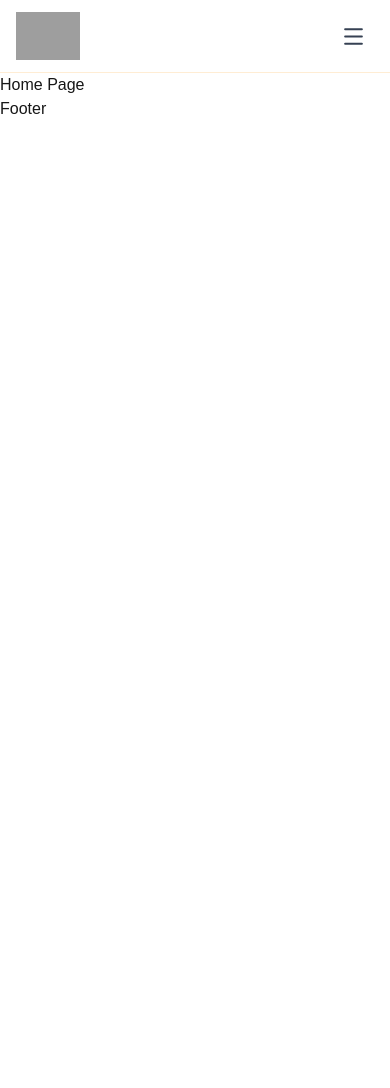
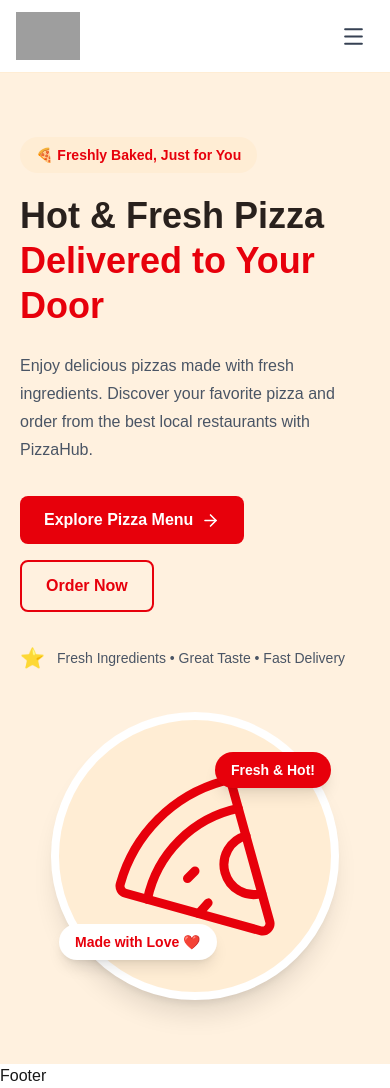
Before and after one commit to Minhazul-Abedin17/pizzahub-client, a Next.js app: page / in a window 390 px wide. Before the commit the page ends 844 px from the top, so only its background shows below. Built offline with nearby package versions, Linux system fonts and the light colour scheme; grey boxes are pictures that could not be loaded.

Commit message:
feat: add responsive homepage banner

```diff
--- a/src/app/page.tsx
+++ b/src/app/page.tsx
@@ -1,9 +1,10 @@
-import Image from "next/image";
+
+import Banner from "@/components/home/banner";
 
 export default function Home() {
   return (
-    <div>
-      Home Page
-    </div>
+    <main>
+      <Banner />
+    </main>
   );
 }
--- /dev/null
+++ b/src/components/home/banner.tsx
@@ -0,0 +1,79 @@
+
+import Link from "next/link";
+import { ArrowRight, Pizza } from "lucide-react";
+
+const Banner = () => {
+  return (
+    <section className="overflow-hidden bg-[#FFF1DF]">
+      <div className="mx-auto grid max-w-7xl items-center gap-10 px-5 py-16 sm:px-8 md:grid-cols-2 md:py-24">
+
+        {/* Banner Text */}
+        <div>
+          <span className="mb-5 inline-block rounded-full bg-orange-100 px-4 py-2 text-sm font-semibold text-red-600">
+            🍕 Freshly Baked, Just for You
+          </span>
+
+          <h1 className="text-4xl font-extrabold leading-tight text-[#29211D] sm:text-5xl lg:text-6xl">
+            Hot & Fresh Pizza
+            <span className="block text-red-600">
+              Delivered to Your Door
+            </span>
+          </h1>
+
+          <p className="mt-6 max-w-lg text-base leading-7 text-gray-600 sm:text-lg">
+            Enjoy delicious pizzas made with fresh ingredients.
+            Discover your favorite pizza and order from the best
+            local restaurants with PizzaHub.
+          </p>
+
+          {/* Buttons */}
+          <div className="mt-8 flex flex-wrap gap-4">
+            <Link
+              href="/menu"
+              className="flex items-center gap-2 rounded-lg bg-red-600 px-6 py-3 font-semibold text-white transition hover:bg-red-700"
+            >
+              Explore Pizza Menu
+              <ArrowRight size={19} />
+            </Link>
+
+            <Link
+              href="/sign-in"
+              className="rounded-lg border-2 border-red-600 px-6 py-3 font-semibold text-red-600 transition hover:bg-red-50"
+            >
+              Order Now
+            </Link>
+          </div>
+
+          <div className="mt-8 flex items-center gap-3 text-sm text-gray-600">
+            <span className="text-xl">⭐</span>
+            <p>Fresh Ingredients • Great Taste • Fast Delivery</p>
+          </div>
+        </div>
+
+        {/* Banner Illustration */}
+        <div className="relative flex items-center justify-center">
+          <div className="absolute h-64 w-64 rounded-full bg-orange-200 sm:h-80 sm:w-80" />
+
+          <div className="relative flex h-72 w-72 items-center justify-center rounded-full border-8 border-white bg-orange-100 shadow-xl sm:h-96 sm:w-96">
+            <Pizza
+              size={180}
+              strokeWidth={1.2}
+              className="text-red-600 sm:h-56 sm:w-56"
+            />
+
+            <span className="absolute right-0 top-8 rounded-full bg-red-600 px-4 py-2 text-sm font-bold text-white shadow-lg">
+              Fresh & Hot!
+            </span>
+
+            <span className="absolute bottom-8 left-0 rounded-full bg-white px-4 py-2 text-sm font-bold text-red-600 shadow-lg">
+              Made with Love ❤️
+            </span>
+          </div>
+        </div>
+
+      </div>
+    </section>
+  );
+};
+
+export default Banner;
```
